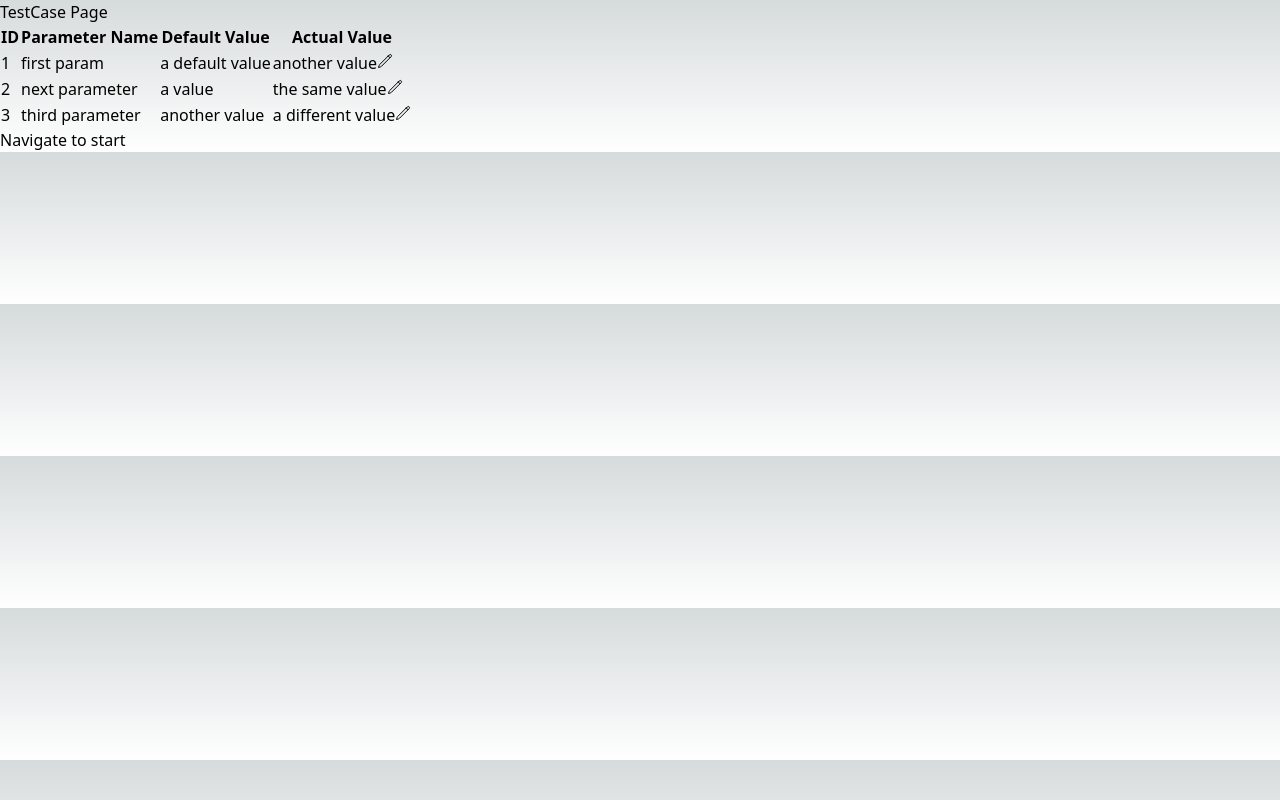
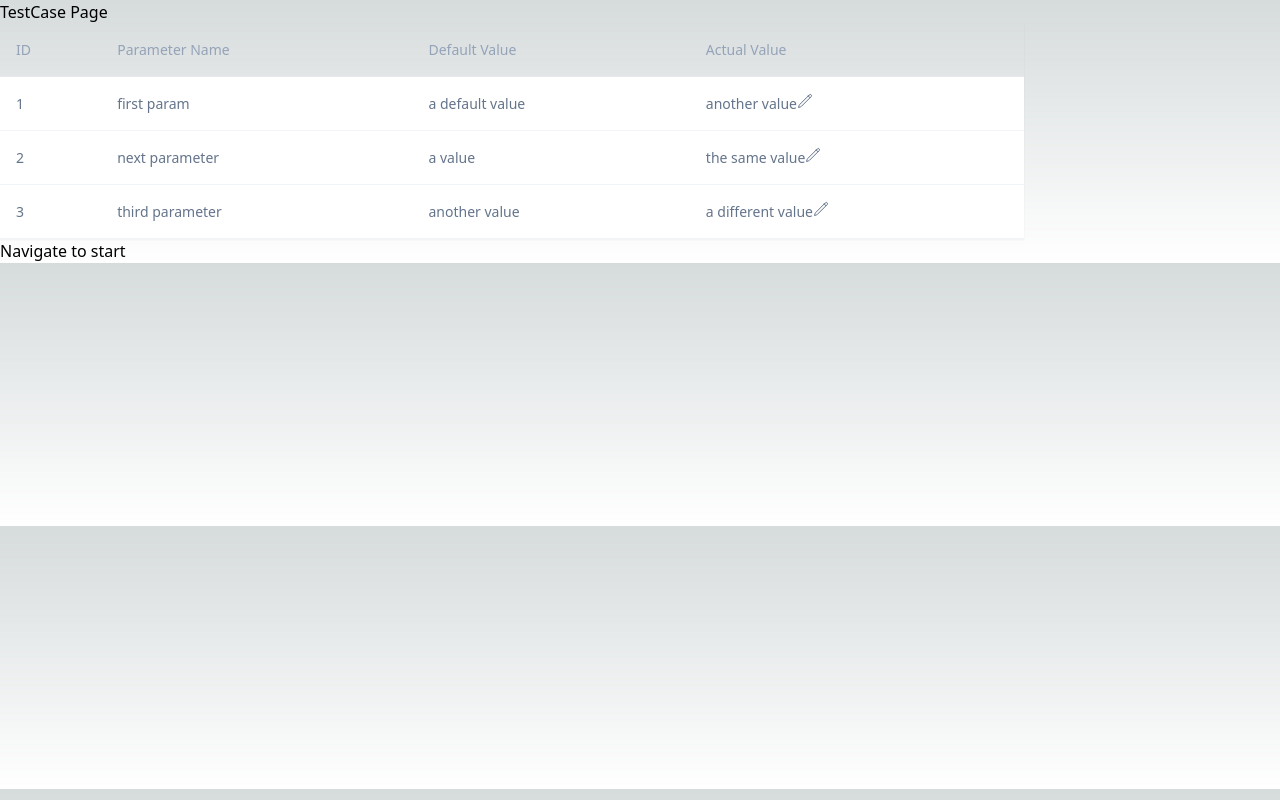
Before and after one commit to JuliOnGit/testlist, a Next.js app: page /testcase-page in a window 1280 px wide. Built offline with nearby package versions, Linux system fonts and the light colour scheme.

Commit message:
Style table

```diff
--- a/components/parameter-list.tsx
+++ b/components/parameter-list.tsx
@@ -3,16 +3,16 @@ import ParameterRow from './parameter-row';
 
 export default function ParameterList({ parameterList }: { parameterList: Parameter[] }) {
   return (
-    <table>
+    <table className='border-collapse table-auto w-full text-sm'>
       <thead>
         <tr>
-          <th>ID</th>
-          <th>Parameter Name</th>
-          <th>Default Value</th>
-          <th>Actual Value</th>
+          <th className='border-b dark:border-slate-600 font-medium p-4 text-slate-400 dark:text-slate-200 text-left'>ID</th>
+          <th className='border-b dark:border-slate-600 font-medium p-4 text-slate-400 dark:text-slate-200 text-left'>Parameter Name</th>
+          <th className='border-b dark:border-slate-600 font-medium p-4 text-slate-400 dark:text-slate-200 text-left'>Default Value</th>
+          <th className='border-b dark:border-slate-600 font-medium p-4 text-slate-400 dark:text-slate-200 text-left'>Actual Value</th>
         </tr>
       </thead>
-      <tbody>
+      <tbody className='bg-white dark:bg-slate-800'>
         {parameterList.map((p) =>
           <ParameterRow parameter={p} key={p.id}/>
         )}
--- a/components/parameter-row.tsx
+++ b/components/parameter-row.tsx
@@ -3,10 +3,10 @@ import ParameterValue from './parameter-value';
 
 export default function ParameterRow({ parameter }: { parameter: Parameter }) {
   return (<tr>
-    <td>{parameter.id}</td>
-    <td>{parameter.name}</td>
-    <td>{parameter.defaultValue}</td>
-    <td>
+    <td className='border-b border-slate-100 dark:border-slate-700 p-4 text-slate-500 dark:text-slate-400'>{parameter.id}</td>
+    <td className='border-b border-slate-100 dark:border-slate-700 p-4 text-slate-500 dark:text-slate-400'>{parameter.name}</td>
+    <td className='border-b border-slate-100 dark:border-slate-700 p-4 text-slate-500 dark:text-slate-400'>{parameter.defaultValue}</td>
+    <td className='border-b border-slate-100 dark:border-slate-700 p-4 text-slate-500 dark:text-slate-400'>
       <ParameterValue currentValue={parameter.actualValue} />
     </td>
   </tr>);
--- a/pages/testcase-page.tsx
+++ b/pages/testcase-page.tsx
@@ -9,7 +9,9 @@ export default function TestCasePage() {
   return (
     <>
       <h1>TestCase Page</h1>
-      <ParameterList parameterList={data || []}></ParameterList>
+      <div className='shadow-sm overflow-hidden w-4/5'>
+        <ParameterList parameterList={data || []}></ParameterList>
+      </div>
       <Link href={'/'}>Navigate to start</Link>
     </>
   );
```
